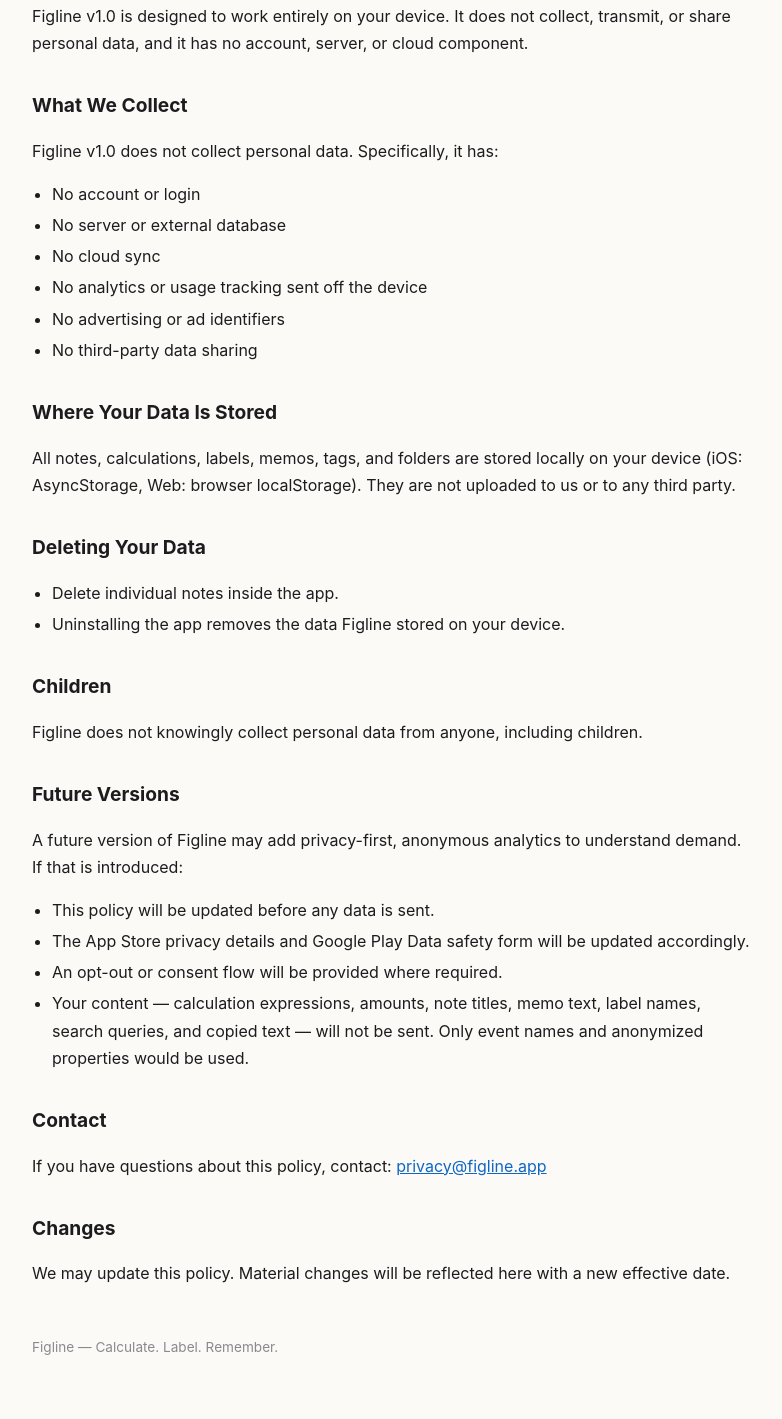
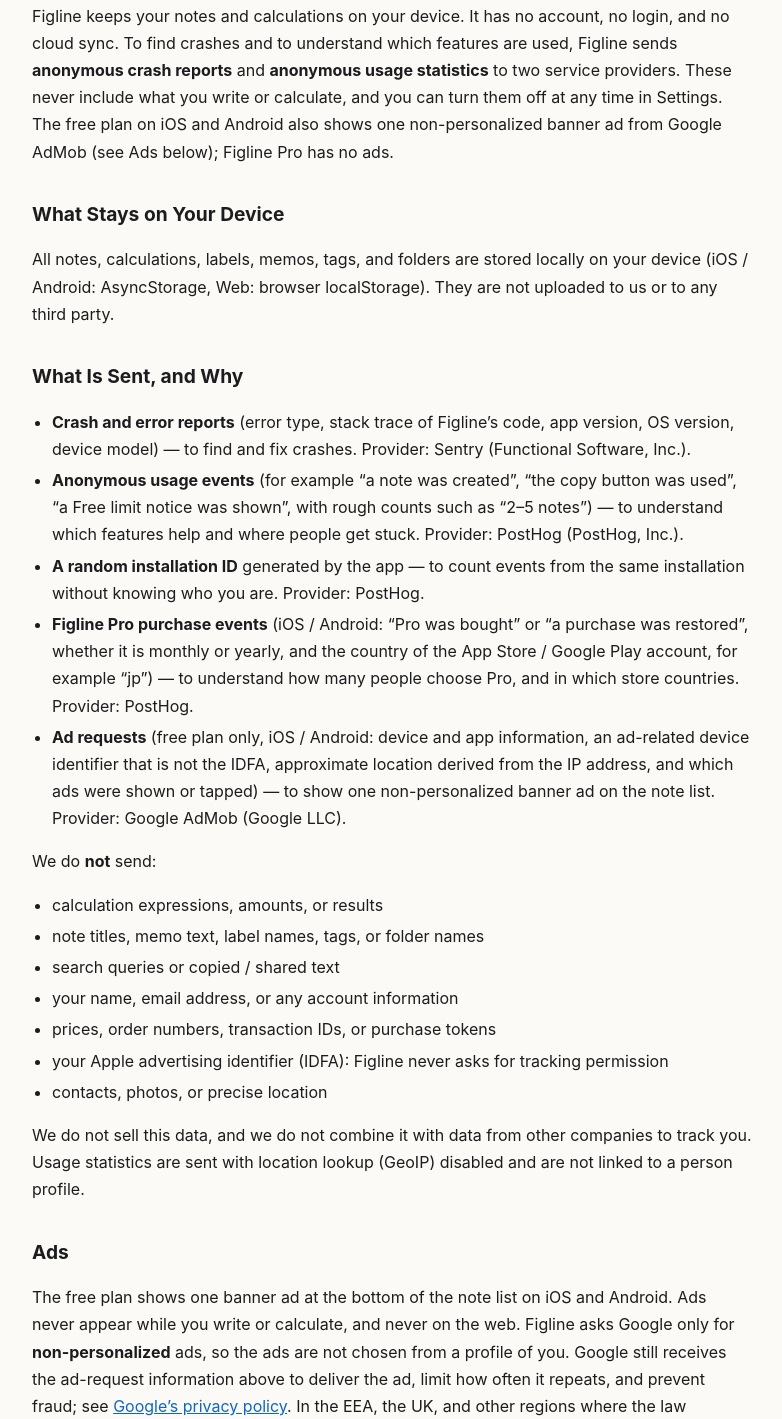
Before and after one commit to ishi-naoya-labs/figline-pages, a plain HTML site: page privacy/index.html in a window 1280 px wide. Shown: the part 241-1660 px from the top of the page, without its empty margins (248-1030 px from the left). Drawn offline with Linux system fonts and the light colour scheme.

Commit message:
feat: publish the updated privacy policy and app-ads.txt (#2)
Copy docs/public/privacy-policy.html and docs/public/app-ads.txt from
ishi-naoya-labs/figline main, so figline.app/privacy covers Sentry,
PostHog, AdMob and Pro purchases, and AdMob can read app-ads.txt.


Claude-Session: https://claude.ai/code/session_01WmpgaYUma3ofhnZ2rR5HN7

Co-authored-by: Claude <noreply@anthropic.com>

```diff
--- a/privacy/index.html
+++ b/privacy/index.html
@@ -28,44 +28,57 @@
 <main>
   <h1>Privacy Policy</h1>
   <p class="meta">
-    Effective date: <strong>2026-06-29</strong><br />
-    Applies to: Figline v1.0
+    Effective date: <strong>2026-11-19</strong><br />
+    Applies to: Figline v1.0 and later
   </p>
 
   <h2>Summary</h2>
-  <p>Figline v1.0 is designed to work entirely on your device. It does not collect, transmit, or share personal data, and it has no account, server, or cloud component.</p>
+  <p>Figline keeps your notes and calculations on your device. It has no account, no login, and no cloud sync. To find crashes and to understand which features are used, Figline sends <strong>anonymous crash reports</strong> and <strong>anonymous usage statistics</strong> to two service providers. These never include what you write or calculate, and you can turn them off at any time in Settings. The free plan on iOS and Android also shows one non-personalized banner ad from Google AdMob (see Ads below); Figline Pro has no ads.</p>
 
-  <h2>What We Collect</h2>
-  <p>Figline v1.0 does not collect personal data. Specifically, it has:</p>
+  <h2>What Stays on Your Device</h2>
+  <p>All notes, calculations, labels, memos, tags, and folders are stored locally on your device (iOS / Android: AsyncStorage, Web: browser localStorage). They are not uploaded to us or to any third party.</p>
+
+  <h2>What Is Sent, and Why</h2>
   <ul>
-    <li>No account or login</li>
-    <li>No server or external database</li>
-    <li>No cloud sync</li>
-    <li>No analytics or usage tracking sent off the device</li>
-    <li>No advertising or ad identifiers</li>
-    <li>No third-party data sharing</li>
+    <li><strong>Crash and error reports</strong> (error type, stack trace of Figline&rsquo;s code, app version, OS version, device model) &mdash; to find and fix crashes. Provider: Sentry (Functional Software, Inc.).</li>
+    <li><strong>Anonymous usage events</strong> (for example &ldquo;a note was created&rdquo;, &ldquo;the copy button was used&rdquo;, &ldquo;a Free limit notice was shown&rdquo;, with rough counts such as &ldquo;2&ndash;5 notes&rdquo;) &mdash; to understand which features help and where people get stuck. Provider: PostHog (PostHog, Inc.).</li>
+    <li><strong>A random installation ID</strong> generated by the app &mdash; to count events from the same installation without knowing who you are. Provider: PostHog.</li>
+    <li><strong>Figline Pro purchase events</strong> (iOS / Android: &ldquo;Pro was bought&rdquo; or &ldquo;a purchase was restored&rdquo;, whether it is monthly or yearly, and the country of the App Store / Google Play account, for example &ldquo;jp&rdquo;) &mdash; to understand how many people choose Pro, and in which store countries. Provider: PostHog.</li>
+    <li><strong>Ad requests</strong> (free plan only, iOS / Android: device and app information, an ad-related device identifier that is not the IDFA, approximate location derived from the IP address, and which ads were shown or tapped) &mdash; to show one non-personalized banner ad on the note list. Provider: Google AdMob (Google LLC).</li>
   </ul>
+  <p>We do <strong>not</strong> send:</p>
+  <ul>
+    <li>calculation expressions, amounts, or results</li>
+    <li>note titles, memo text, label names, tags, or folder names</li>
+    <li>search queries or copied / shared text</li>
+    <li>your name, email address, or any account information</li>
+    <li>prices, order numbers, transaction IDs, or purchase tokens</li>
+    <li>your Apple advertising identifier (IDFA): Figline never asks for tracking permission</li>
+    <li>contacts, photos, or precise location</li>
+  </ul>
+  <p>We do not sell this data, and we do not combine it with data from other companies to track you. Usage statistics are sent with location lookup (GeoIP) disabled and are not linked to a person profile.</p>
 
-  <h2>Where Your Data Is Stored</h2>
-  <p>All notes, calculations, labels, memos, tags, and folders are stored locally on your device (iOS: AsyncStorage, Web: browser localStorage). They are not uploaded to us or to any third party.</p>
+  <h2>Ads</h2>
+  <p>The free plan shows one banner ad at the bottom of the note list on iOS and Android. Ads never appear while you write or calculate, and never on the web. Figline asks Google only for <strong>non-personalized</strong> ads, so the ads are not chosen from a profile of you. Google still receives the ad-request information above to deliver the ad, limit how often it repeats, and prevent fraud; see <a href="https://policies.google.com/privacy">Google&rsquo;s privacy policy</a>. In the EEA, the UK, and other regions where the law requires it, Figline asks for your consent through Google&rsquo;s consent form before requesting ads. Figline Pro removes ads entirely.</p>
+
+  <h2>Figline Pro Purchases</h2>
+  <p>Figline Pro is a subscription bought through the App Store or Google Play. Apple or Google handles the payment; Figline never sees your payment details, and has no server that stores your purchases. The app asks the store on your device whether your subscription is active. Manage or cancel it in your App Store or Google Play account settings.</p>
+
+  <h2>Turning It Off</h2>
+  <p>Open Settings (the gear icon on the home screen) and turn off <strong>利用状況とエラーを送信</strong> (&ldquo;Send usage and error reports&rdquo;). From then on, Figline sends neither crash reports nor usage events.</p>
+
+  <h2>Retention</h2>
+  <p>Crash reports and usage events are kept by Sentry and PostHog only for the data-retention period of our plan with each provider, and are then deleted automatically.</p>
 
   <h2>Deleting Your Data</h2>
   <ul>
     <li>Delete individual notes inside the app.</li>
     <li>Uninstalling the app removes the data Figline stored on your device.</li>
+    <li>Because crash reports and usage events are anonymous, we cannot look them up by person. If you want them deleted, contact us with the approximate date and we will delete what we can identify.</li>
   </ul>
 
   <h2>Children</h2>
   <p>Figline does not knowingly collect personal data from anyone, including children.</p>
-
-  <h2>Future Versions</h2>
-  <p>A future version of Figline may add privacy-first, anonymous analytics to understand demand. If that is introduced:</p>
-  <ul>
-    <li>This policy will be updated before any data is sent.</li>
-    <li>The App Store privacy details and Google Play Data safety form will be updated accordingly.</li>
-    <li>An opt-out or consent flow will be provided where required.</li>
-    <li>Your content — calculation expressions, amounts, note titles, memo text, label names, search queries, and copied text — will not be sent. Only event names and anonymized properties would be used.</li>
-  </ul>
 
   <h2>Contact</h2>
   <p>If you have questions about this policy, contact: <a href="mailto:privacy@figline.app">privacy@figline.app</a></p>
```
Also changed, not shown: app-ads.txt (added).
